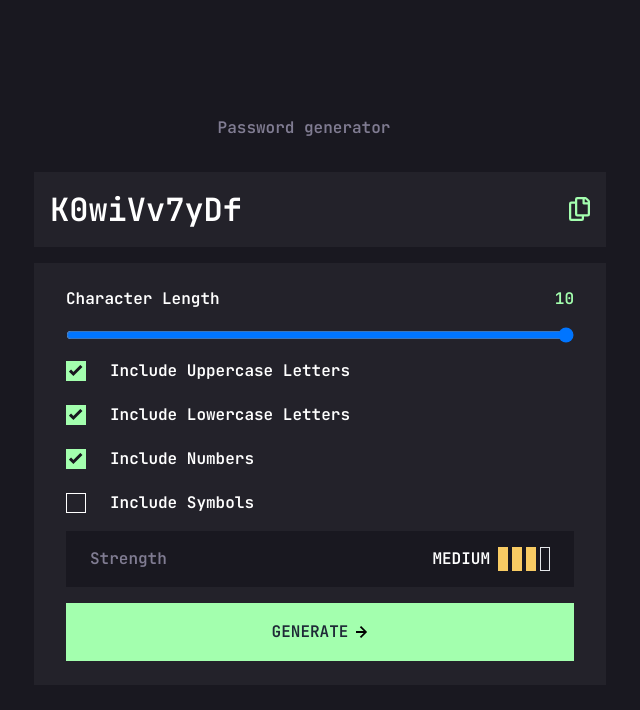
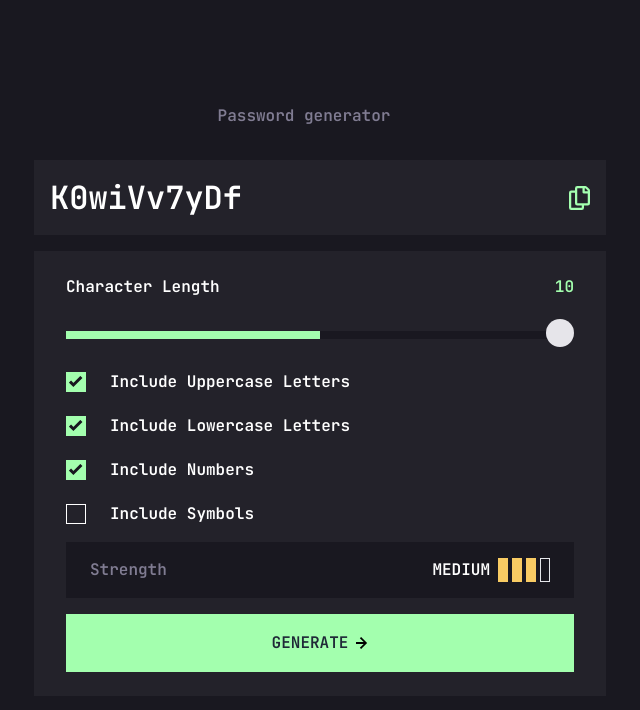
Before and after one commit to dominikrubroeder/password-generator-app-dr, a Next.js app: page / in a window 1280 px wide. Shown: the top 710 px of the page, without its empty margins (336-976 px from the left). Built offline with nearby package versions, Linux system fonts and the light colour scheme.

Commit message:
Style HTML input range element

```diff
--- a/components/PasswordCard.tsx
+++ b/components/PasswordCard.tsx
@@ -44,7 +44,24 @@ const PasswordCard: React.FC = () => {
       'z',
     ];
     const numbers = ['0', '1', '2', '3', '4', '5', '6', '7', '8', '9'];
-    const symbols = ['!', '?', '#', '$', '(', ')'];
+    const symbols = [
+      '!',
+      '?',
+      '#',
+      '$',
+      '(',
+      ')',
+      '&',
+      '%',
+      '/',
+      '=',
+      '+',
+      '-',
+      '*',
+      ',',
+      '<',
+      '>',
+    ];
     const uppercaseLetters = letters.map((letter) => letter.toUpperCase());
 
     let characters: string[] = [];
@@ -130,9 +147,10 @@ const PasswordCard: React.FC = () => {
           <span className="text-app-green">{characterLength}</span>
         </div>
 
+        <div className="relative">
           <input
             type="range"
-          className="w-full"
+            className="relative w-full mt-1 z-20 bg-transparent"
             min="0"
             max="20"
             step="1"
@@ -142,6 +160,14 @@ const PasswordCard: React.FC = () => {
               );
             }}
           />
+
+          <div
+            className="w-full h-2 bg-app-green absolute left-0 top-1/2 z-10 -translate-y-1/2"
+            style={{ width: `${(characterLength / 20) * 100}%` }}
+          ></div>
+
+          <div className="w-full h-2 bg-app-gray-900 absolute left-0 top-1/2 z-0 -translate-y-1/2"></div>
+        </div>
 
         <ul className="grid gap-5">
           <li
--- a/styles/globals.css
+++ b/styles/globals.css
@@ -14,8 +14,41 @@
 }
 
 @layer base {
+  :root {
+    --app-color-green: '#A4FFAF';
+  }
+
   html {
     font-family: 'JetBrains Mono', system-ui, sans-serif;
+  }
+
+  input[type='range'] {
+    -webkit-appearance: none;
+  }
+
+  input[type='range']::-webkit-slider-thumb {
+    height: 1.75rem;
+    width: 1.75rem;
+    border-radius: 50%;
+    background: #e6e5ea;
+    cursor: pointer;
+    -webkit-appearance: none;
+  }
+
+  input[type='range']::-moz-range-thumb {
+    height: 1.75rem;
+    width: 1.75rem;
+    border-radius: 50%;
+    background: #e6e5ea;
+    cursor: pointer;
+  }
+
+  input[type='range']::-ms-thumb {
+    height: 1.75rem;
+    width: 1.75rem;
+    border-radius: 50%;
+    background: #e6e5ea;
+    cursor: pointer;
   }
 }
 
```
Lines whose indentation alone changed are shown as unchanged.
